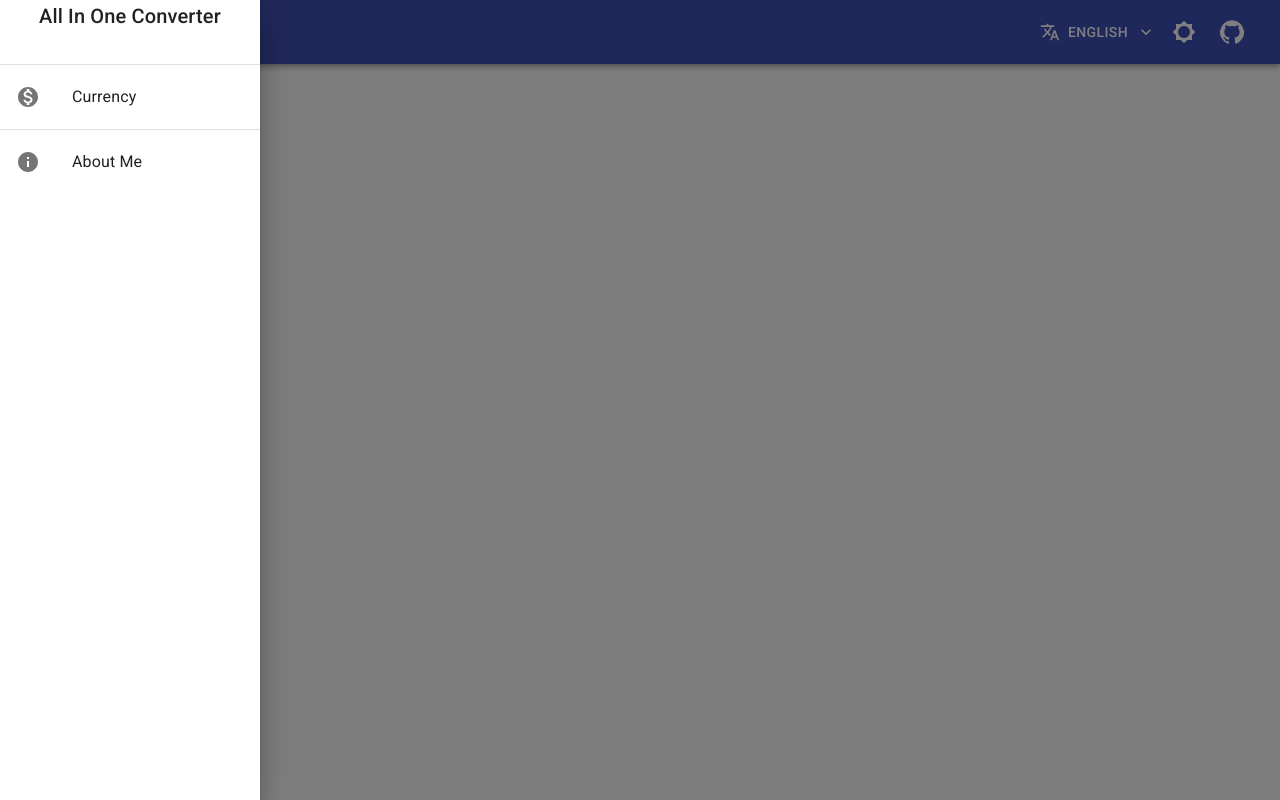
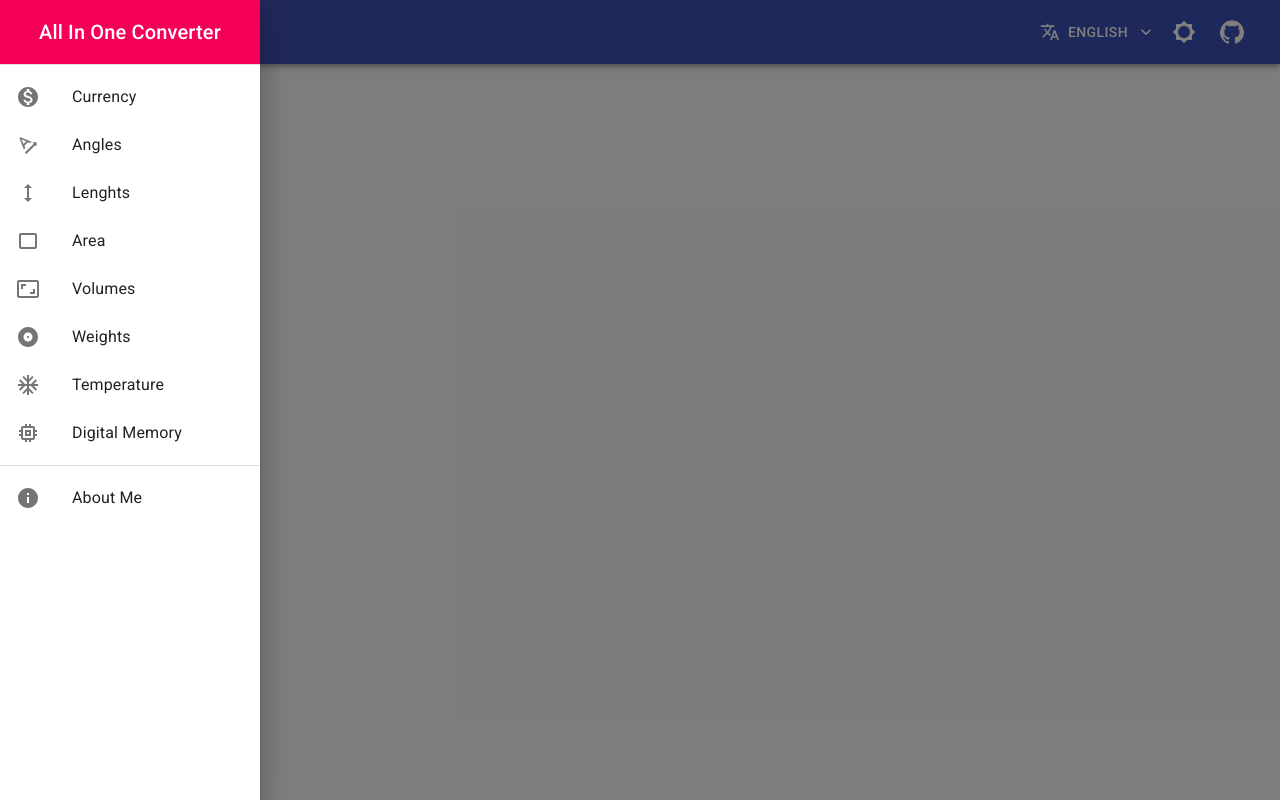
Before and after one commit to Wils3B/all-in-one-converter, a React (Create React App) app: page / in a window 1280 px wide. Both pictures are taken after a click on the button 36 px from the left and 32 px from the top of the page. Built offline with nearby package versions, Linux system fonts and the light colour scheme.

Commit message:
feat: set all menu item icons

```diff
--- a/src/components/SideDrawer.js
+++ b/src/components/SideDrawer.js
@@ -6,16 +6,24 @@ import ListItemIcon from '@material-ui/core/ListItemIcon';
 import ListItemText from '@material-ui/core/ListItemText';
 import Typography from '@material-ui/core/Typography';
 import MonetizationOnIcon from '@material-ui/icons/MonetizationOn';
+import MemoryIcon from '@material-ui/icons/Memory';
+import AspectRatioIcon from '@material-ui/icons/AspectRatio';
+import TextRotationAngleupIcon from '@material-ui/icons/TextRotationAngleup';
+import Crop32Icon from '@material-ui/icons/Crop32';
+import AlbumIcon from '@material-ui/icons/Album';
+import AcUnitIcon from '@material-ui/icons/AcUnit';
+import HeightIcon from '@material-ui/icons/Height';
 import InfoIcon from '@material-ui/icons/Info';
 import { makeStyles } from '@material-ui/core/styles';
 
 const useStyles = makeStyles((theme) => ({
-  toolbar: theme.mixins.toolbar,
   title: {
     display: 'flex',
     justifyContent: 'center',
     alignItems: 'center',
-    height: '100%',
+    ...theme.mixins.toolbar,
+    backgroundColor: theme.palette.secondary.main,
+    color: 'white',
   },
 }));
 
@@ -23,12 +31,10 @@ function SideSrawer(props) {
   const classes = useStyles();
 
   return (
-    <div>
-      <div className={classes.toolbar}>
-        <Typography variant="h6" className={classes.title}>
-          All In One Converter
-        </Typography>
-      </div>
+    <React.Fragment>
+      <Typography variant="h6" className={classes.title}>
+        All In One Converter
+      </Typography>
       <Divider />
       <List>
         <ListItem button>
@@ -36,6 +42,48 @@ function SideSrawer(props) {
             <MonetizationOnIcon />
           </ListItemIcon>
           <ListItemText>Currency</ListItemText>
+        </ListItem>
+        <ListItem button>
+          <ListItemIcon>
+            <TextRotationAngleupIcon />
+          </ListItemIcon>
+          <ListItemText>Angles</ListItemText>
+        </ListItem>
+        <ListItem button>
+          <ListItemIcon>
+            <HeightIcon />
+          </ListItemIcon>
+          <ListItemText>Lenghts</ListItemText>
+        </ListItem>
+        <ListItem button>
+          <ListItemIcon>
+            <Crop32Icon />
+          </ListItemIcon>
+          <ListItemText>Area</ListItemText>
+        </ListItem>
+        <ListItem button>
+          <ListItemIcon>
+            <AspectRatioIcon />
+          </ListItemIcon>
+          <ListItemText>Volumes</ListItemText>
+        </ListItem>
+        <ListItem button>
+          <ListItemIcon>
+            <AlbumIcon />
+          </ListItemIcon>
+          <ListItemText>Weights</ListItemText>
+        </ListItem>
+        <ListItem button>
+          <ListItemIcon>
+            <AcUnitIcon />
+          </ListItemIcon>
+          <ListItemText>Temperature</ListItemText>
+        </ListItem>
+        <ListItem button>
+          <ListItemIcon>
+            <MemoryIcon />
+          </ListItemIcon>
+          <ListItemText>Digital Memory</ListItemText>
         </ListItem>
       </List>
       <Divider />
@@ -47,7 +95,7 @@ function SideSrawer(props) {
           <ListItemText>About Me</ListItemText>
         </ListItem>
       </List>
-    </div>
+    </React.Fragment>
   );
 }
 
```
